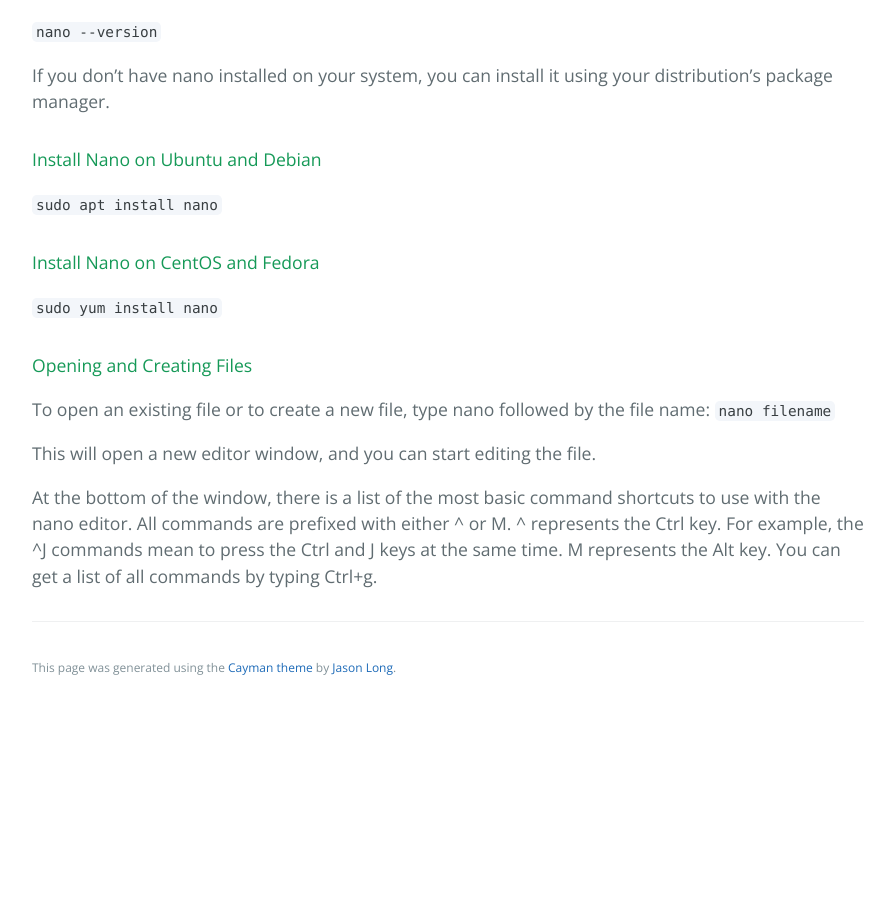
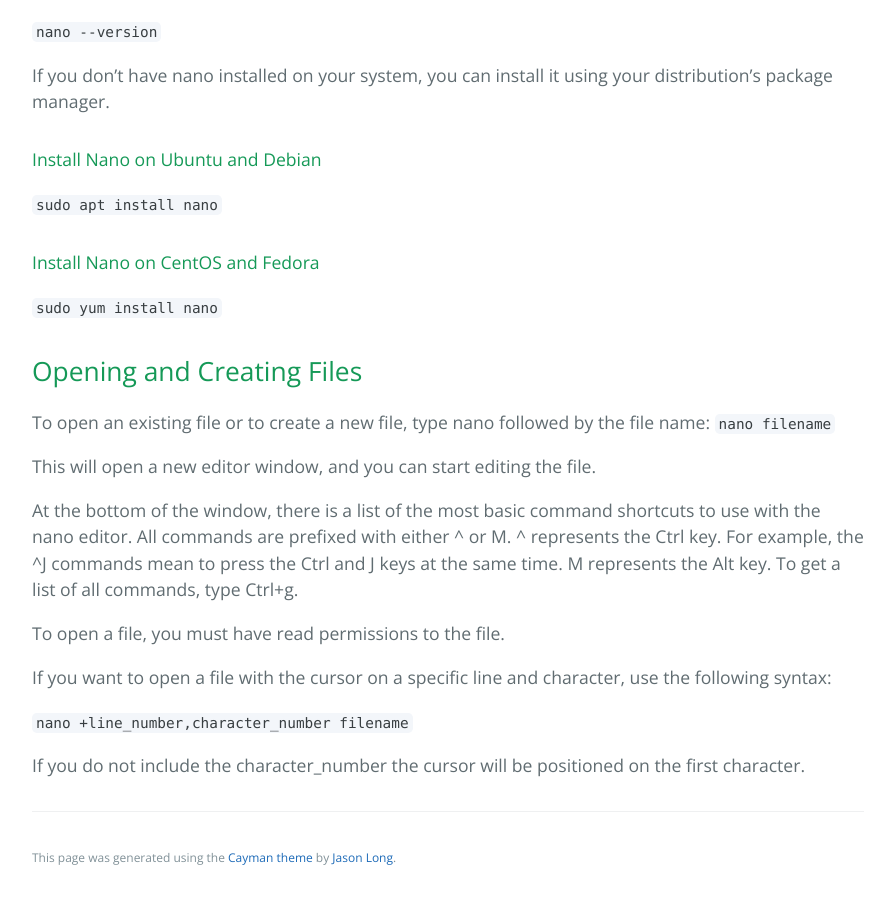
Before and after one commit to learning-software-engineering/learning-software-engineering.github.io, a Jekyll site: the page built from Topics/Software_Tools/nano/nano.md, in a window 1280 px wide and 900 px high, scrolled down 701 px. Shown: the whole window, without its empty margins (192-1087 px from the left). Built offline with Jekyll 4.4.1, drawn with Linux system fonts in a browser that asks for light colours; our own code applies the rules of GitHub Pages for plain Markdown files; before the commit the page ends 1411 px from its top, so only the background shows below that.

Commit message:
Update nano.md
Added info on opening files

````diff
--- a/Topics/Software_Tools/nano/nano.md
+++ b/Topics/Software_Tools/nano/nano.md
@@ -16,10 +16,18 @@ If you don’t have nano installed on your system, you can install it using your
 #### Install Nano on CentOS and Fedora
 ```sudo yum install nano```
 
-#### Opening and Creating Files
+## Opening and Creating Files
 To open an existing file or to create a new file, type nano followed by the file name:
 ```nano filename```
 
 This will open a new editor window, and you can start editing the file.
 
-At the bottom of the window, there is a list of the most basic command shortcuts to use with the nano editor. All commands are prefixed with either ^ or M. ^ represents the Ctrl key. For example, the ^J commands mean to press the Ctrl and J keys at the same time. M represents the Alt key. You can get a list of all commands by typing Ctrl+g.
+At the bottom of the window, there is a list of the most basic command shortcuts to use with the nano editor. All commands are prefixed with either ^ or M. ^ represents the Ctrl key. For example, the ^J commands mean to press the Ctrl and J keys at the same time. M represents the Alt key. To get a list of all commands, type Ctrl+g.
+
+To open a file, you must have read permissions to the file.
+
+If you want to open a file with the cursor on a specific line and character, use the following syntax:
+
+```nano +line_number,character_number filename```
+
+If you do not include the character_number the cursor will be positioned on the first character.
````
